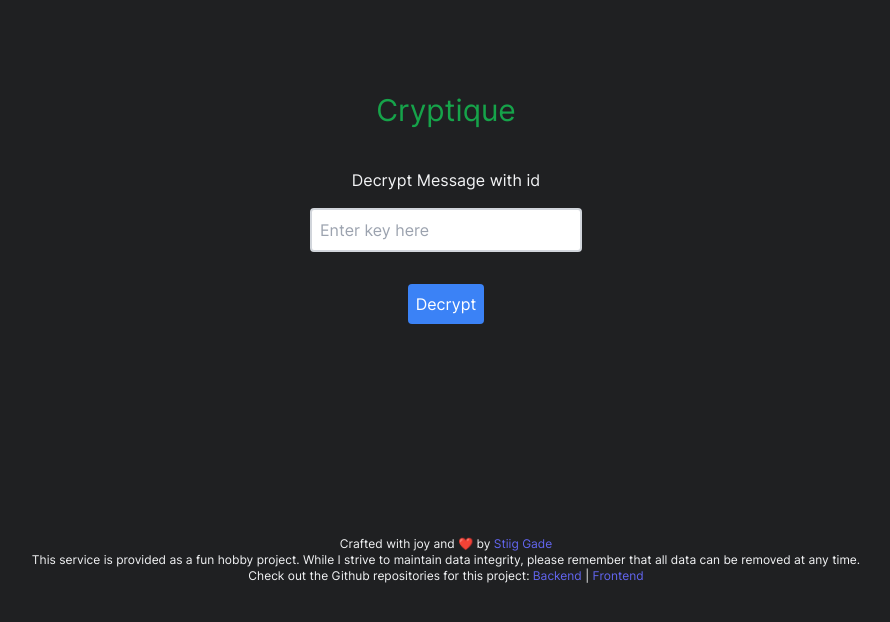
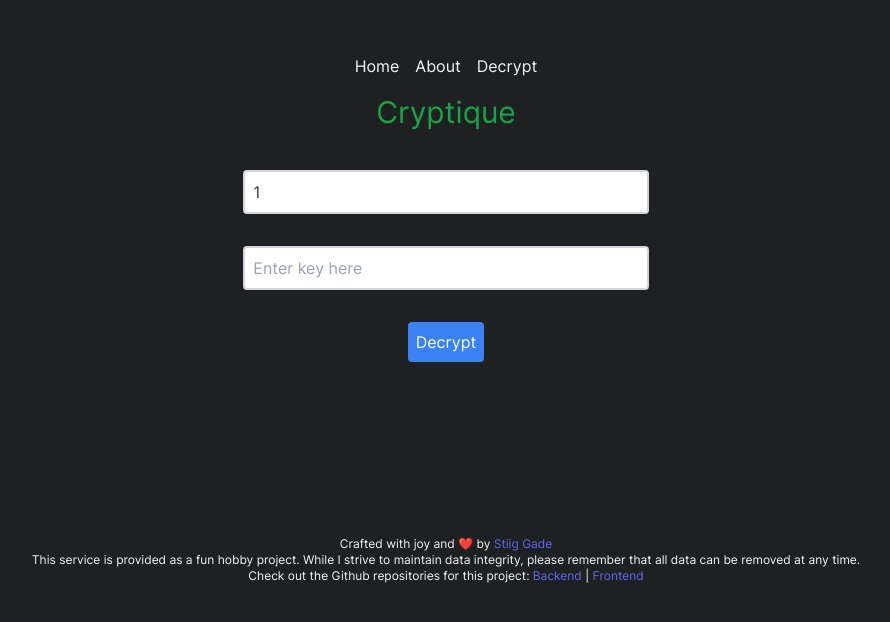
Before and after one commit to Neophear/cryptique-web, a Vue app: page /decrypt/1 in a window 1280 px wide. Shown: the part 176-798 px from the top of the page, without its empty margins (194-1084 px from the left). Built offline with nearby package versions, Linux system fonts and the light colour scheme; no server answers; what vue-toast-notification would draw is missing.

Commit message:
Creation works and decryption seems to work

```diff
--- a/src/App.vue
+++ b/src/App.vue
@@ -5,6 +5,11 @@ import FooterNav from './components/FooterNav.vue';
 
 <template>
   <div class="min-h-screen w-screen overflow-x-hidden bg-background text-text font-inter flex flex-col justify-center items-center">
+    <nav class="mb-4">
+      <router-link to="/" class="m-2">Home</router-link>
+      <router-link to="/about" class="m-2">About</router-link>
+      <router-link to="/decrypt" class="m-2">Decrypt</router-link>
+    </nav>
     <h1 class="text-3xl text-green-600">Cryptique</h1>
     <RouterView v-slot="{ Component }">
       <Transition name="slide" class="p-8">
--- a/src/router/index.ts
+++ b/src/router/index.ts
@@ -23,7 +23,7 @@ const router = createRouter({
       },
     },
     {
-      path: '/decrypt/:id',
+      path: '/decrypt/:id?',
       name: 'decrypt',
       component: DecryptView,
       meta: {
--- a/src/stores/MessageStore.ts
+++ b/src/stores/MessageStore.ts
@@ -5,6 +5,7 @@ import { addMessage, decryptMessage } from '@/services/ApiService'
 export const useMessageStore = defineStore('messageStore', () => {
   const id = ref<string | null>(null)
   const key = ref<string | null>(null)
+  const decryptedMessage = ref<string | null>(null)
 
   const createMessage = async (message: string, maxAttempts: number, maxDecrypts: number) => {
     const response = await addMessage(message, maxAttempts, maxDecrypts)
@@ -22,13 +23,32 @@ export const useMessageStore = defineStore('messageStore', () => {
     return value;
   }
 
+  /**
+   * Get the decrypted message from the store and reset it to null
+   * @returns {string | null} The decrypted message
+   */
+  const getDecryptedMessage = () => {
+    const value = decryptedMessage.value;
+    decryptedMessage.value = null;
+    return value;
+  }
+
+  /**
+   * Decrypt a message
+   * @param {string} id The message id
+   * @param {string} key The key
+   * @returns {boolean} True if the decryption was successful
+   */
   const decrypt = async (id: string, key: string) => {
     const response = await decryptMessage(id, key);
 
-    return response.data.data.message;
+    if (response.status != 200) {
+      return false;
+    }
+
+    decryptedMessage.value = response.data.data.message;
+    return true;
   }
 
-
-
-  return { id, createMessage, getKey, decrypt }
+  return { id, createMessage, getKey, decrypt, getDecryptedMessage }
 })
--- a/src/views/CreatedView.vue
+++ b/src/views/CreatedView.vue
@@ -3,9 +3,9 @@
     <main class="mt-2 gap-4 flex flex-col items-center justify-center">
       <p>Id: {{ id }}</p>
       <div class="border p-2 min-w-[200px] rounded">
-        <div class="flex items-center justify-between">
-          <p>Key: {{ key }}</p>
-          <button @click="copyKey" class="relative w-6 h-6 flex items-center justify-center">
+        <div class="flex items-center justify-between p-1 font-mono text-xl tracking-wider">
+          <p>{{ key }}</p>
+          <button @click="copyKey" class="relative w-6 h-6 ml-1 flex items-center justify-center">
             <transition name="fade">
               <component :is="iconComponent" class="h-6 w-6 absolute" />
             </transition>
@@ -19,7 +19,7 @@
 <script setup lang="ts">
 import { ref, onMounted, watchEffect } from 'vue'
 import { useMessageStore } from '@/stores/MessageStore'
-import { ClipboardIcon, CheckIcon } from '@heroicons/vue/24/solid'
+import { ClipboardIcon, CheckIcon } from '@heroicons/vue/24/outline'
 
 let id = ref('')
 let key = ref('')
@@ -28,8 +28,8 @@ let copied = ref(false)
 const store = useMessageStore()
 
 onMounted(() => {
-  id.value = store.id ?? ''
-  key.value = store.getKey() ?? ''
+  id.value = store.id ?? '';
+  key.value = store.getKey() ?? 'NO KEY FOUND';
 });
 
 const copyKey = () => {
--- a/src/views/DecryptView.vue
+++ b/src/views/DecryptView.vue
@@ -1,9 +1,11 @@
 <template>
     <div class="p-4 min-h-full w-screen bg-background text-text">
       <main class="mt-2 gap-4 flex flex-col items-center justify-center">
-        <p>Decrypt Message with id {{ messageId }}</p>
-        <input type="text" v-model="key" class="mb-4 p-2 border-2 border-gray-300 rounded" placeholder="Enter key here">
+        <input type="text" v-model="messageId" class="mb-4 p-2 border-2 border-gray-300 rounded text-slate-700 w-1/3" placeholder="Enter ID here">
+        <input type="text" v-model="key" class="mb-4 p-2 border-2 border-gray-300 rounded text-slate-700 w-1/3" placeholder="Enter key here">
         <button class="p-2 bg-blue-500 text-white rounded" @click="decryptMessage">Decrypt</button>
+
+        <textarea v-if="decryptedMessage" v-model="decryptedMessage" class="mb-4 p-2 border-2 border-gray-300 rounded text-slate-700 w-3/4 h-20" readonly></textarea>
       </main>
     </div>
   </template>
@@ -15,20 +17,27 @@
 
   let messageId = ref('');
   let key = ref('');
-  const maxAttempts = 3; // replace with your value
-  const maxDecrypts = 3; // replace with your value
+
+  let decryptedMessage = ref('');
 
   const store = useMessageStore();
   const route = useRoute();
 
   onMounted(() => {
-    messageId.value = route.query.id as string;
+    if (route.params.id) {
+      messageId.value = route.params.id as string;
+    }
   });
 
   const decryptMessage = async () => {
-    if (messageId.value && key.value) {
-      await store.decrypt(messageId.value, key.value);
+    if (!messageId.value || !key.value) {
+      return;
+    }
 
+    const success = await store.decrypt(messageId.value, key.value);
+
+    if (success) {
+      decryptedMessage.value = store.getDecryptedMessage() ?? 'NO MESSAGE FOUND';
     }
   };
   </script>
--- a/src/views/HomeView.vue
+++ b/src/views/HomeView.vue
@@ -1,7 +1,7 @@
 <template>
   <div class="p-4 min-h-full w-screen bg-background text-text">
     <main class="mt-2 gap-4 flex flex-col items-center justify-center">
-      <input type="text" v-model="message" class="mb-4 p-2 border-2 border-gray-300 rounded" placeholder="Enter text here">
+      <textarea v-model="message" class="mb-4 p-2 border-2 border-gray-300 rounded text-slate-700 w-3/4 h-20" placeholder="Enter text here"></textarea>
       <button class="p-2 bg-blue-500 text-white rounded" @click="sendMessage">Click me</button>
     </main>
   </div>
```
